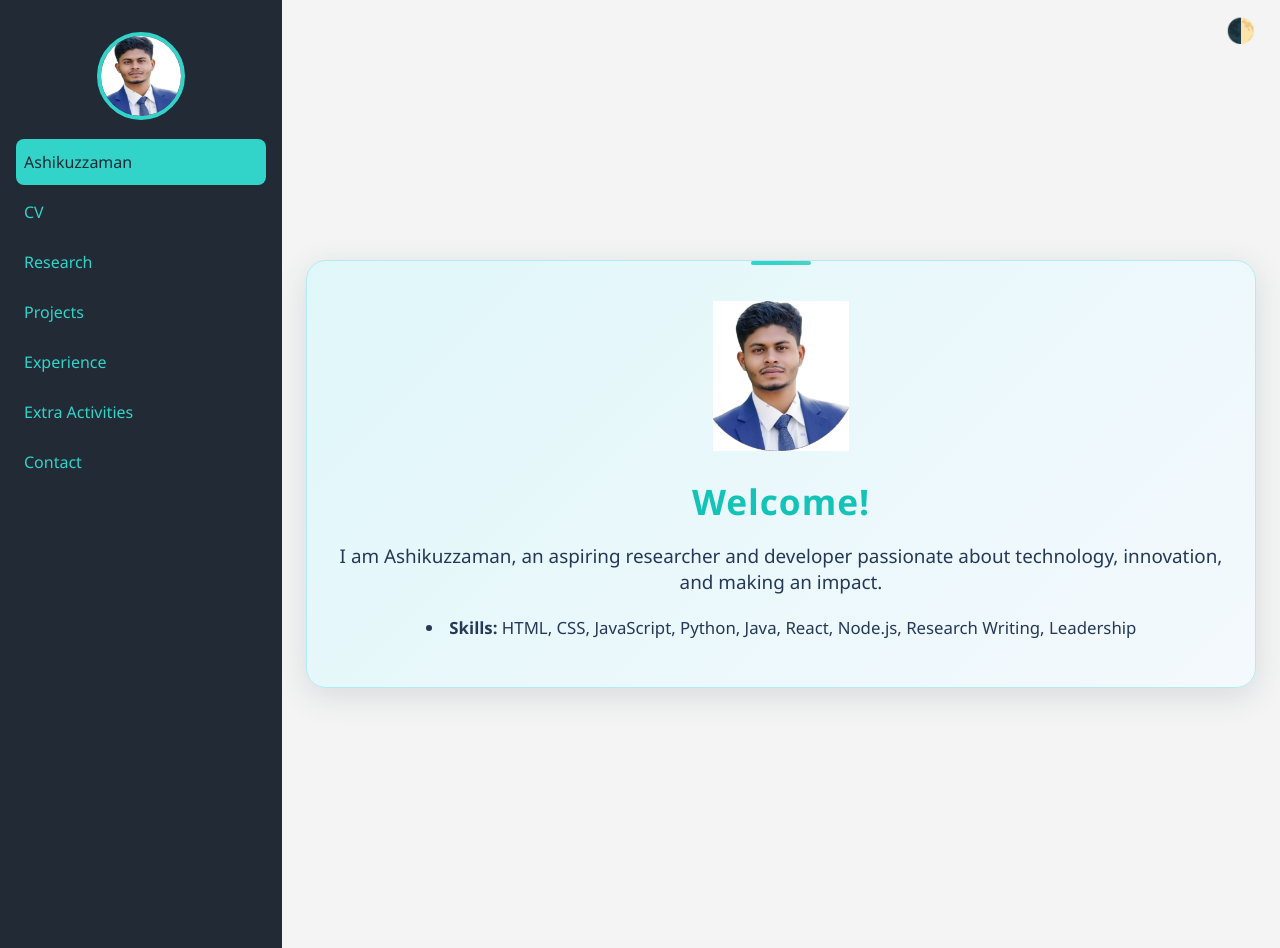
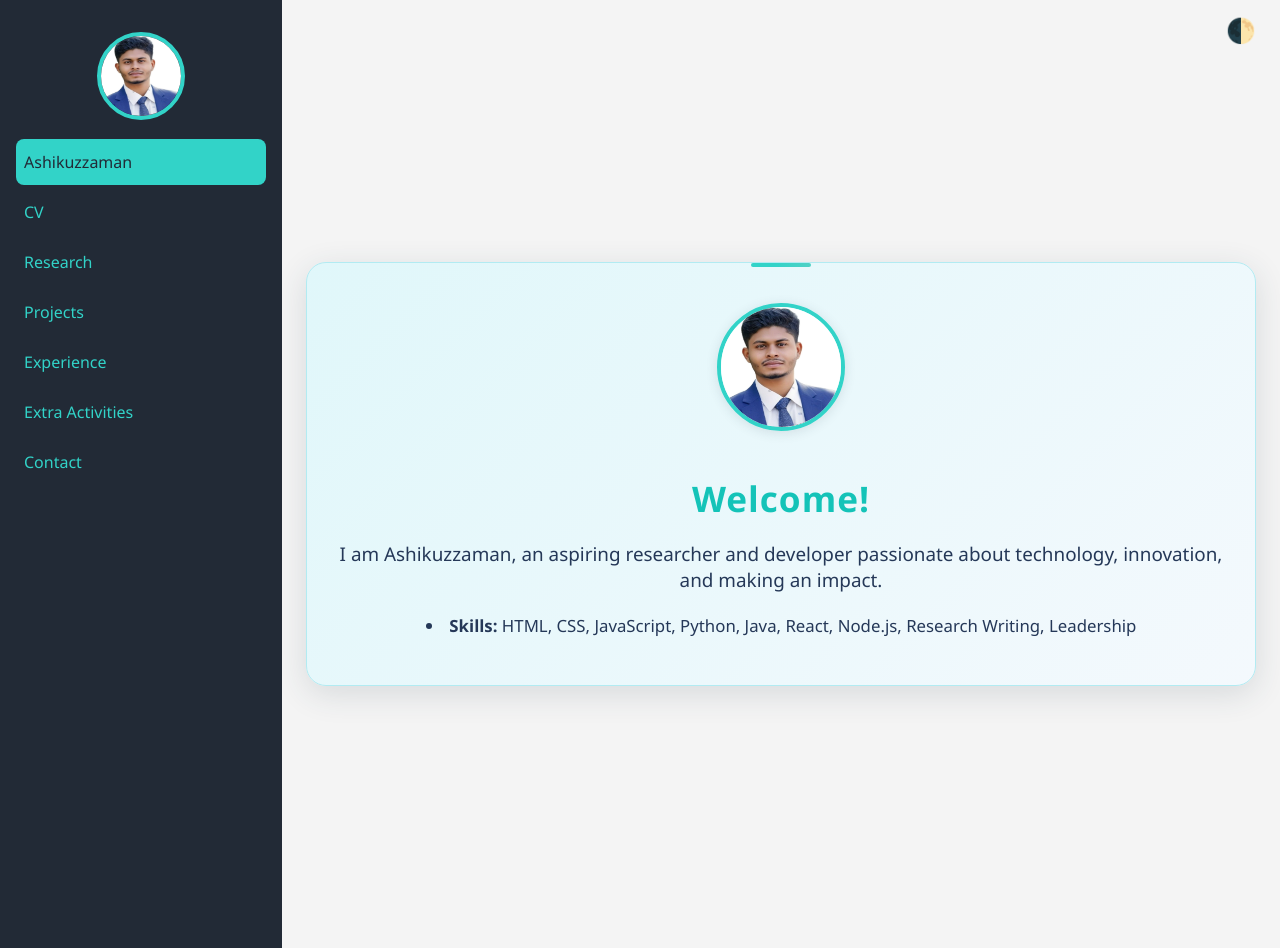
Before and after one commit to Ashikuzzaman026/ashikuzzaman026.github.io, a Jekyll site: the page built from index.md, in a window 1280 px wide. Built offline with Jekyll 4.4.1, drawn with Linux system fonts in a browser that asks for light colours.

Commit message:
Update index.md

```diff
--- a/index.md
+++ b/index.md
@@ -4,12 +4,12 @@ title: "Home"
 ---
 
 <div class="section-card">
-  <img src="/profile.jpg" height="150" weight="150" alt="Profile Picture" class="profile-img-home">
+  <img src="/profile.jpg" alt="Profile photo" style="width:120px;height:120px;border-radius:50%;border:4px solid #32d3c8;box-shadow:0 2px 12px rgba(44,62,80,0.13);margin-bottom:1.1rem;">
   <h1>Welcome!</h1>
   <p>
     I am Ashikuzzaman, an aspiring researcher and developer passionate about technology, innovation, and making an impact.
   </p>
   <ul>
-    <li><strong>Skills:</strong> HTML, CSS, JavaScript, Python, Java, React, Node.js, Research Writing, Leadership</li>
+    <li><b>Skills:</b> HTML, CSS, JavaScript, Python, Java, React, Node.js, Research Writing, Leadership</li>
   </ul>
 </div>
```
